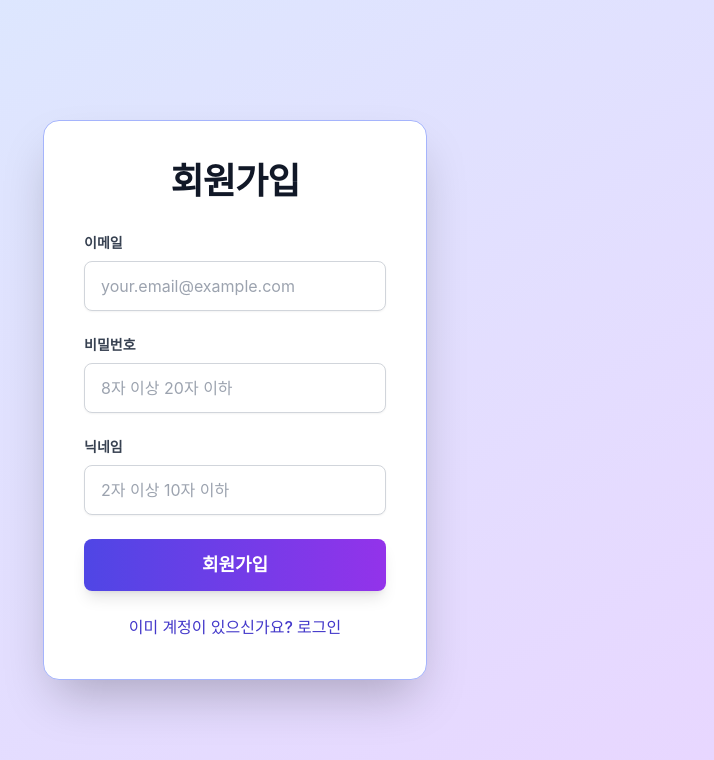
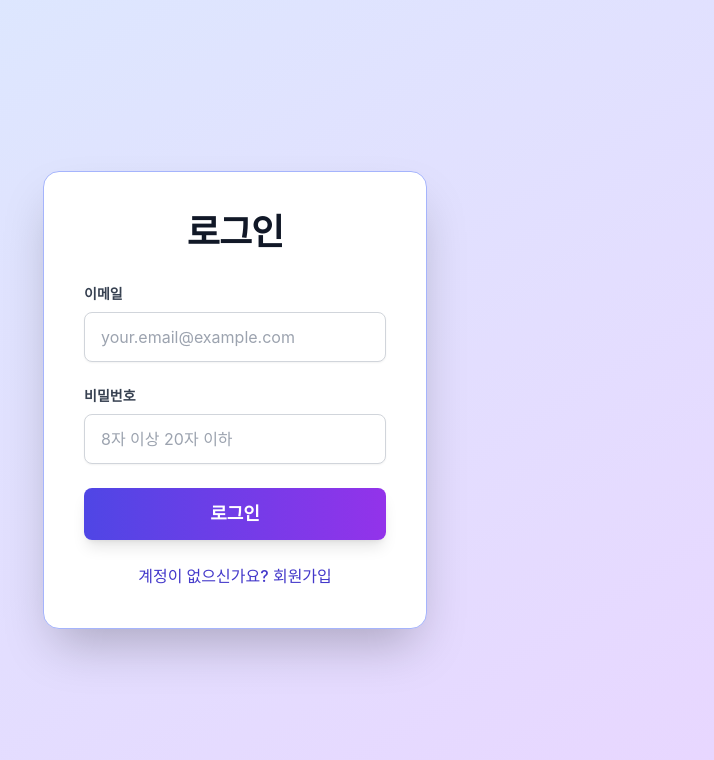
Before and after one commit to jaehun221/hi_school, a React (Create React App) app in the folder frontend/: page / in a window 1280 px wide. Shown: the top 760 px of the page, without its empty margins (405-1119 px from the left). Built offline with nearby package versions, Linux system fonts and the light colour scheme; no server answers.

Commit message:
login update

```diff
--- a/frontend/src/pages/AuthPage.jsx
+++ b/frontend/src/pages/AuthPage.jsx
@@ -3,7 +3,7 @@ import AuthForm from '../components/AuthForm'; // AuthForm 컴포넌트 임포
 import { useAuth } from '../context/AuthContext'; // useAuth 훅 임포트 (확장자 생략)
 
 function AuthPage() {
-    const [isSignupMode, setIsSignupMode] = useState(true); // 회원가입/로그인 모드 전환
+    const [isSignupMode, setIsSignupMode] = useState(false); // 회원가입/로그인 모드 전환
     const [message, setMessage] = useState({ text: '', type: '' }); // 메시지 표시
     const { signup, login, currentUser, logout } = useAuth(); // AuthContext에서 함수와 상태 가져오기
 
```
